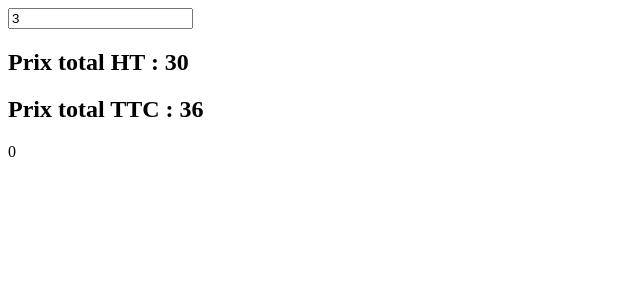
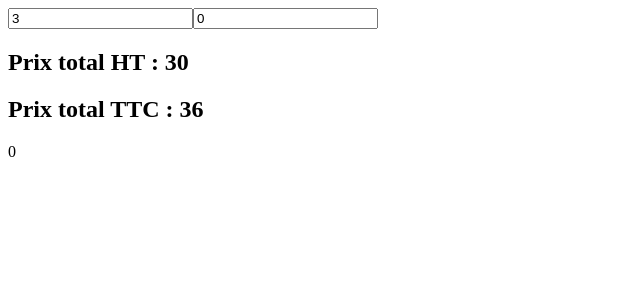
Before and after one commit to GuillemotClement/VUE-LEARN-Cours, a Vue app: page / in a window 1280 px wide. Shown: the top 300 px of the page, without its empty margins (0-640 px from the left). Built offline with nearby package versions, Linux system fonts and the light colour scheme.

Commit message:
Passage d'un tableau de dépendance au watch()

```diff
--- a/src/App.vue
+++ b/src/App.vue
@@ -1,12 +1,13 @@
 <template>
   <input type="number" v-model="product.quantity" />
+  <input type="number" v-model="price" />
   <h2>Prix total HT : {{ totalPriceHT }}</h2>
   <h2>Prix total TTC : {{ totalPriceTTC }}</h2>
   <p>{{ product.nbrModification }}</p>
 </template>
 
 <script lang="ts" setup>
-  import { reactive, computed, watch } from 'vue';
+  import { reactive, computed, watch, ref } from 'vue';
 
   const product = reactive({
     name: 'books',
@@ -14,6 +15,8 @@
     priceHT: 10,
     nbrModification: 0
   });
+
+  const price = ref(0);
 
   const totalPriceHT = computed(() => {
     return product.priceHT * product.quantity;
@@ -23,8 +26,9 @@
   });
 
   watch(
-    // on viens surveiller la propriété
-    () => product.quantity,
+    // on viens surveiller la propriété + la ref
+    //le watch s'execute si la quantity change ou bien le price
+    [() => product.quantity, price],
     (newValue, oldValue) => {
       // lors d'une modification de cette propriété on incrémente la valeur
       product.nbrModification++;
```
